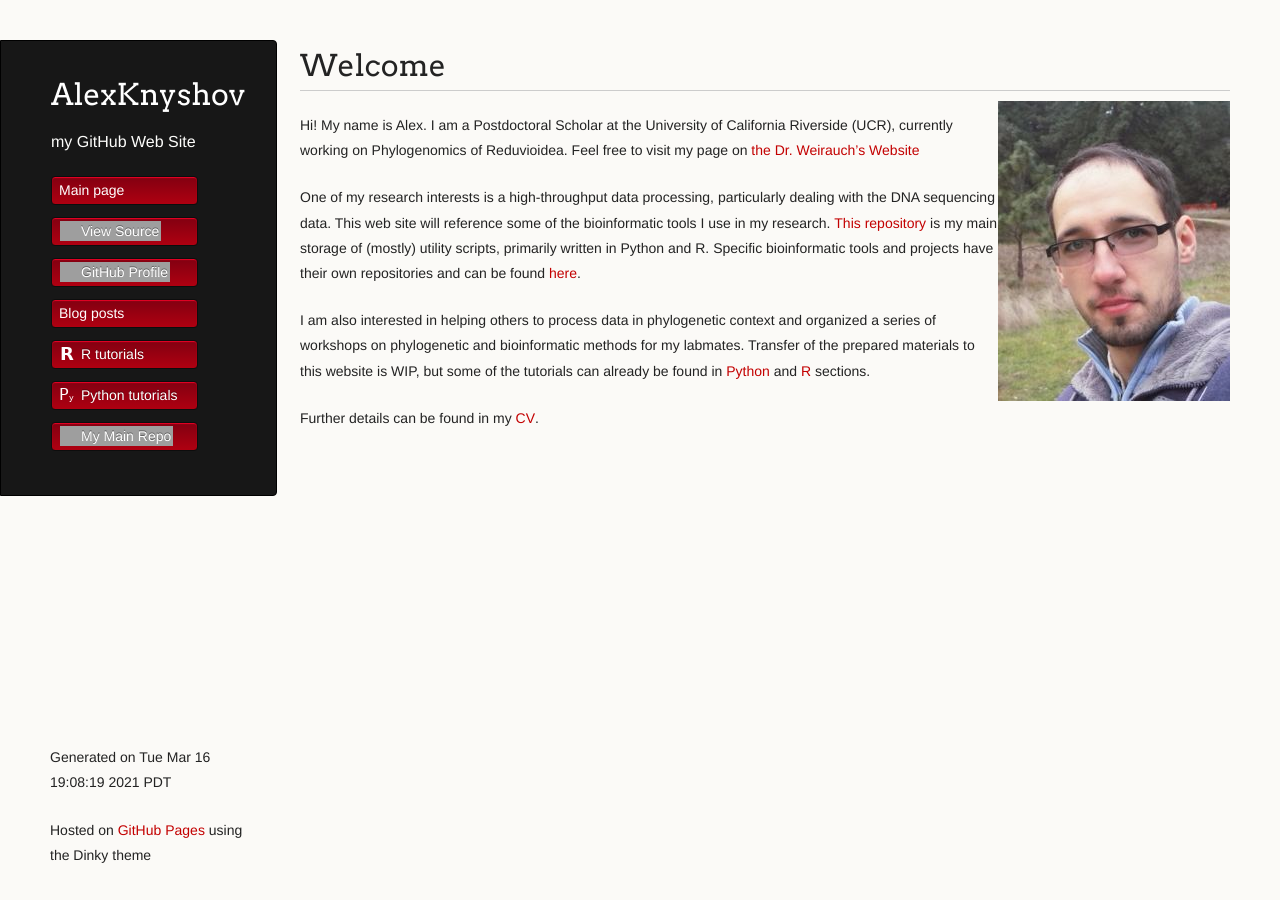
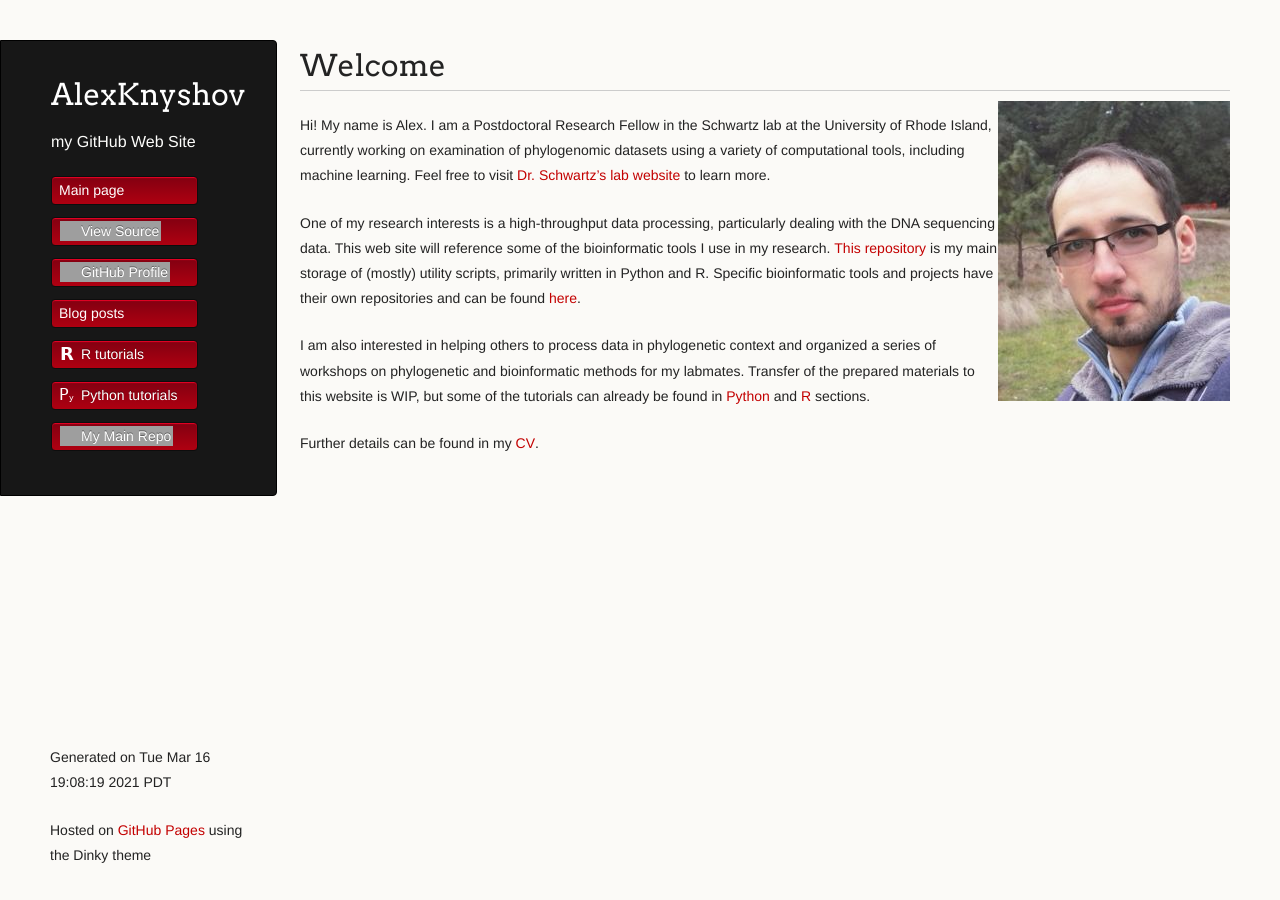
Before and after one commit to AlexKnyshov/AlexKnyshov.github.io, a Jekyll site: the page built from index.md, in a window 1280 px wide. Built offline with Jekyll 4.4.1, drawn with Linux system fonts in a browser that asks for light colours; a script that is not in the unit is left out; our own code applies the rules of GitHub Pages for plain Markdown files; grey boxes are pictures that could not be loaded.

Commit message:
bio update

```diff
--- a/index.md
+++ b/index.md
@@ -5,7 +5,7 @@
 
 <img align="right" src="assets/images/photo.jpg">
 
-Hi! My name is Alex. I am a Postdoctoral Scholar at the University of California Riverside (UCR), currently working on Phylogenomics of Reduvioidea. Feel free to visit my page on [the Dr. Weirauch's Website](https://heteroptera.ucr.edu/index.php/people/knyshov)
+Hi! My name is Alex. I am a Postdoctoral Research Fellow in the Schwartz lab at the University of Rhode Island, currently working on examination of phylogenomic datasets using a variety of computational tools, including machine learning. Feel free to visit [Dr. Schwartz's lab website](https://schwartzlaburi.github.io/) to learn more.
 
 One of my research interests is a high-throughput data processing, particularly dealing with the DNA sequencing data. This web site will reference some of the bioinformatic tools I use in my research. [This repository](https://github.com/AlexKnyshov/main_repo) is my main storage of (mostly) utility scripts, primarily written in Python and R. Specific bioinformatic tools and projects have their own repositories and can be found [here](https://github.com/AlexKnyshov).
 
```
